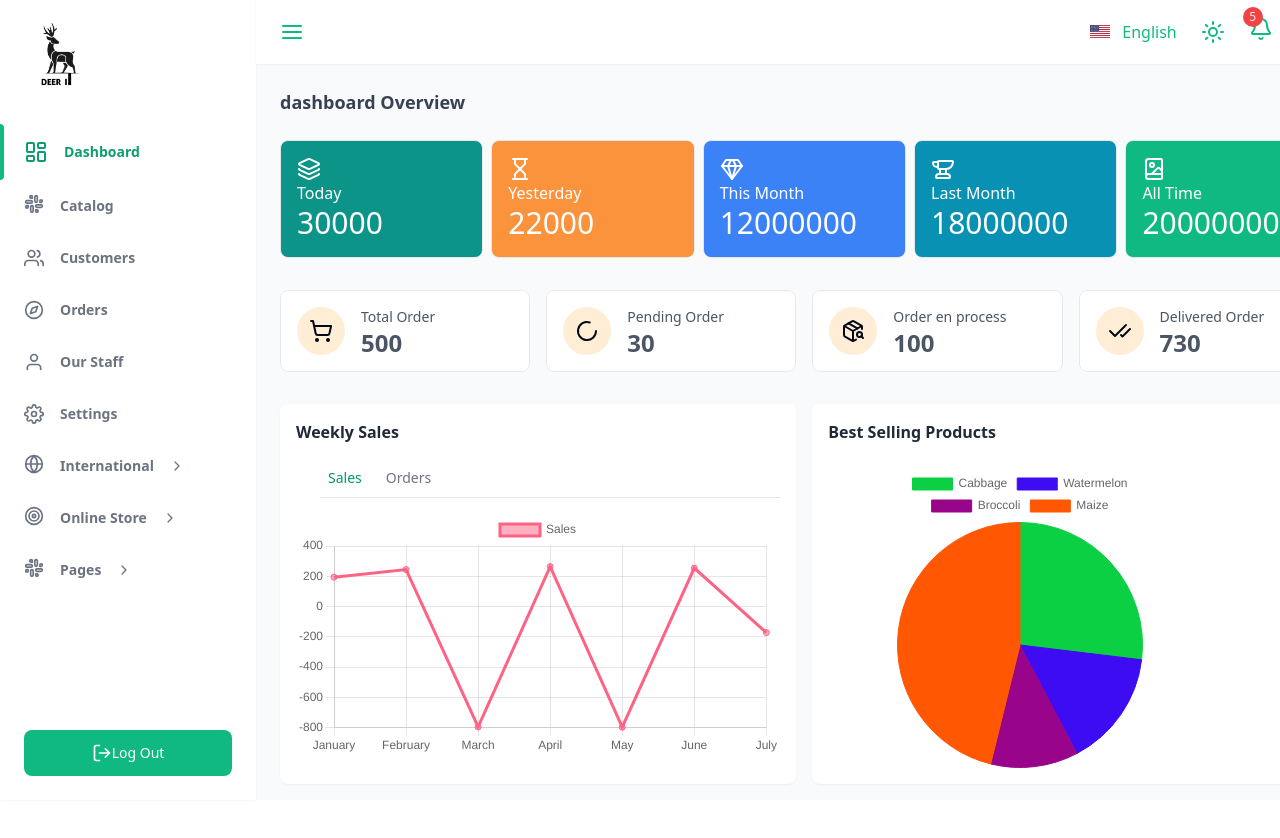
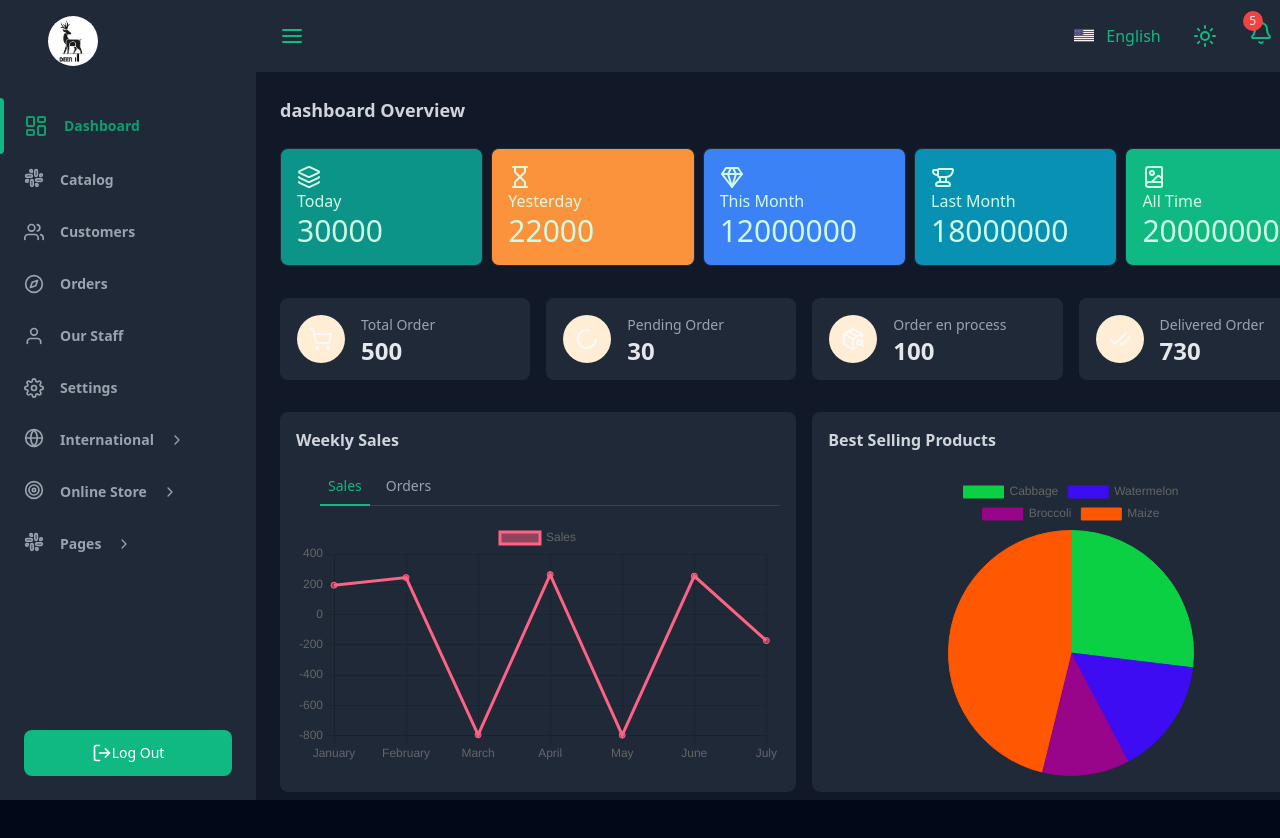
Before and after one commit to yousseflearn/deerit-multivendor-ecomerce, a Next.js app: page /dashboard in a window 1280 px wide. Shown: the top 838 px of the page. Built offline with nearby package versions, Linux system fonts and the light colour scheme.

Commit message:
Creation Dark theme

```diff
--- a/app/layout.js
+++ b/app/layout.js
@@ -1,5 +1,6 @@
 import { Geist, Geist_Mono } from "next/font/google";
 import "../styles/main.scss";
+import Providers from "@/context/Providers";
 
 const geistSans = Geist({
   variable: "--font-geist-sans",
@@ -18,11 +19,11 @@ export const metadata = {
 
 export default function RootLayout({ children }) {
   return (
-    <html lang="en">
+    <html lang="en" className="dark" style={{ colorScheme: "dark" }}>
       <body
         className={`${geistSans.variable} ${geistMono.variable} antialiased`}
       >
-        {children}
+        <Providers>{children}</Providers>
       </body>
     </html>
   );
--- /dev/null
+++ b/components/ModeToggle.jsx
@@ -0,0 +1,25 @@
+"use client";
+
+import { Moon, Sun } from "lucide-react";
+import { useTheme } from "next-themes";
+import { useEffect, useState } from "react";
+
+export function ModeToggle() {
+  const [mounted, setMounted] = useState(false);
+  const { theme, setTheme } = useTheme();
+
+  useEffect(() => {
+    setMounted(true);
+  }, []);
+
+  if (!mounted) return null;
+
+  return (
+    <button
+      className={`w-fit p-2 rounded-md hover:scale-110 active:scale-100 duration-200 bg-gray-200 dark:bg-gray-800`}
+      onClick={() => setTheme(theme === "dark" ? "light" : "dark")}
+    >
+      {theme === "light" ? <Moon /> : <Sun />}
+    </button>
+  );
+}
--- a/components/backoffice/BestSellerProductChart.jsx
+++ b/components/backoffice/BestSellerProductChart.jsx
@@ -40,7 +40,7 @@ export default function BestSellerProductChart() {
         Best Selling Products
       </p>
       {/* Chart */}
-      <div className="w-96 flex flex-col items-center justify-between mt-6">
+      <div className="w-full h-full flex flex-col items-center justify-between mt-6">
         <div>
           <Pie data={data} />
         </div>
--- a/components/backoffice/CustomDataTable.jsx
+++ b/components/backoffice/CustomDataTable.jsx
@@ -121,7 +121,7 @@ export default function CustomDataTable() {
                       </select>
                     </td>
                     <td className="px-4 py-2 text-right flex justify-end">
-                      <div class="flex justify-between items-center">
+                      <div className="flex justify-between items-center">
                         <button
                           type="button"
                           className="ml-2 p-2 cursor-pointer text-gray-500 hover:text-emerald-600 focus:outline-none"
@@ -192,11 +192,11 @@ export default function CustomDataTable() {
         >
           <span className="text-sm font-normal text-gray-500 dark:text-gray-400 mb-4 md:mb-0 block w-full md:inline md:w-auto ">
             Showing
-            <span className="font-semibold text-gray-50 dark:text-white mx-2">
+            <span className="font-semibold text-gray-800 dark:text-white mx-2">
               {startIndexPage}-{endIndexPage}
             </span>
             of
-            <span className="font-semibold text-gray-50 dark:text-white ml-2">
+            <span className="font-semibold text-gray-800 dark:text-white ml-2">
               {data.length}
             </span>
           </span>
--- a/components/backoffice/NavBar.jsx
+++ b/components/backoffice/NavBar.jsx
@@ -18,6 +18,7 @@ import {
 } from "@/components/ui/dropdown-menu";
 import Link from "next/link";
 import Image from "next/image";
+import { ModeToggle } from "../ModeToggle";
 
 export default function NavBar() {
   return (
@@ -96,7 +97,7 @@ export default function NavBar() {
           </li>
           <li className="flex">
             <div className="rounded-md focus:outline-none">
-              <Sun />
+              <ModeToggle />
             </div>
           </li>
           <li className="relative inline-block text-left">
--- a/components/backoffice/SideBar.jsx
+++ b/components/backoffice/SideBar.jsx
@@ -14,14 +14,14 @@ import {
 export default function SideBar() {
   return (
     <div className="z-30 flex-shrink-0 hidden shadow-sm w-64 overflow-y-auto bg-white dark:bg-gray-800 lg:block">
-      <div className="py-4 text-gray-500 dark:text-gray-400">
+      <div className="py-4 text-gray-500 dark:text-gray-400 ">
         <Link className="text-gray-900 dark:text-gray-200" href="">
           <Image
             src="/logo.jpg"
             alt="DeerIT"
-            width={100}
-            height={100}
-            className="pl-6 rounded-full"
+            width={50}
+            height={50}
+            className="mx-12 rounded-full "
           />
         </Link>
         <ul className="mt-8">
--- /dev/null
+++ b/context/Providers.jsx
@@ -0,0 +1,10 @@
+"use client";
+import { ThemeProvider } from "next-themes";
+
+export default function Providers({ children }) {
+  return (
+    <ThemeProvider attribute="class" defaultTheme="dark">
+      {children}
+    </ThemeProvider>
+  );
+}
--- a/package.json
+++ b/package.json
@@ -15,7 +15,7 @@
     "clsx": "^2.1.1",
     "faker": "^5.5.3",
     "lucide-react": "^0.476.0",
-    "next": "^15.3.0-canary.8",
+    "next": "^15.2.3",
     "next-themes": "^0.4.6",
     "react": "^19.0.0",
     "react-chartjs-2": "^5.3.0",
```
Also changed, not shown: 1 other file (tests, documents, lock files or other folders).
